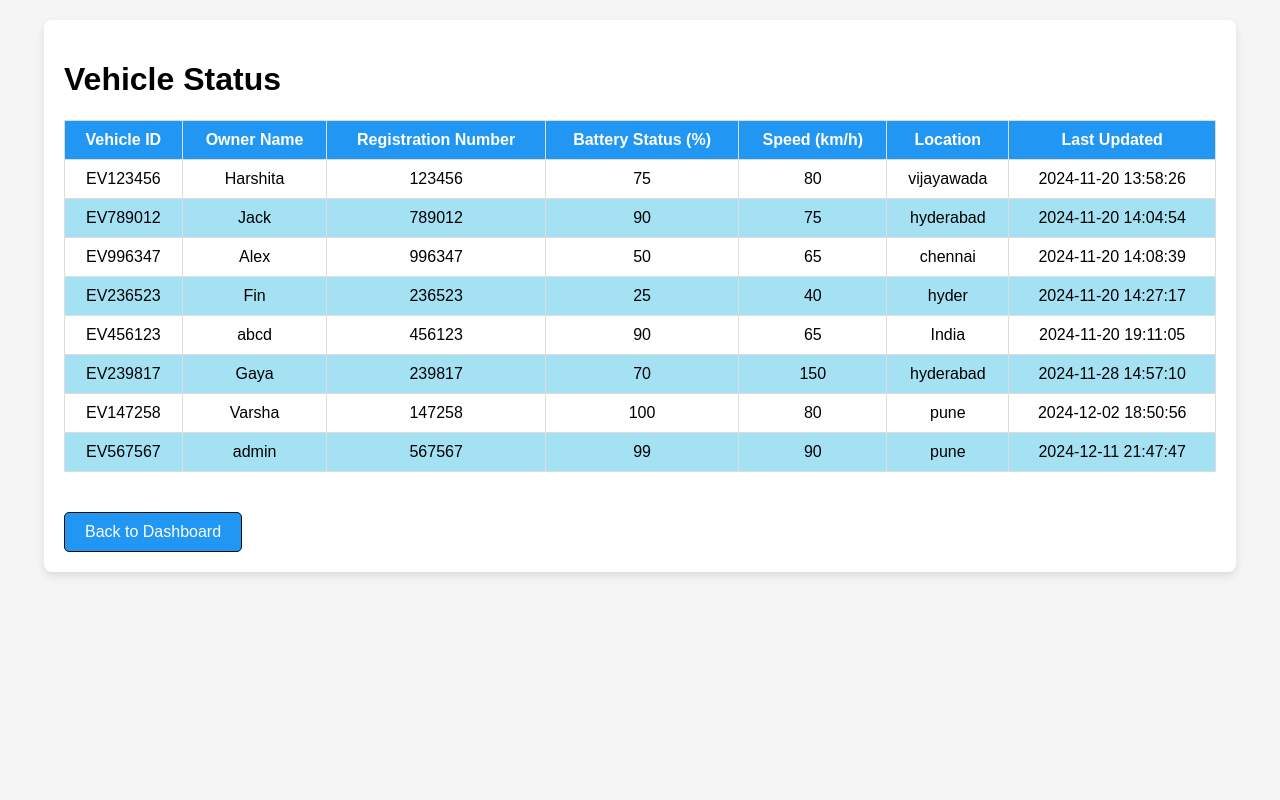
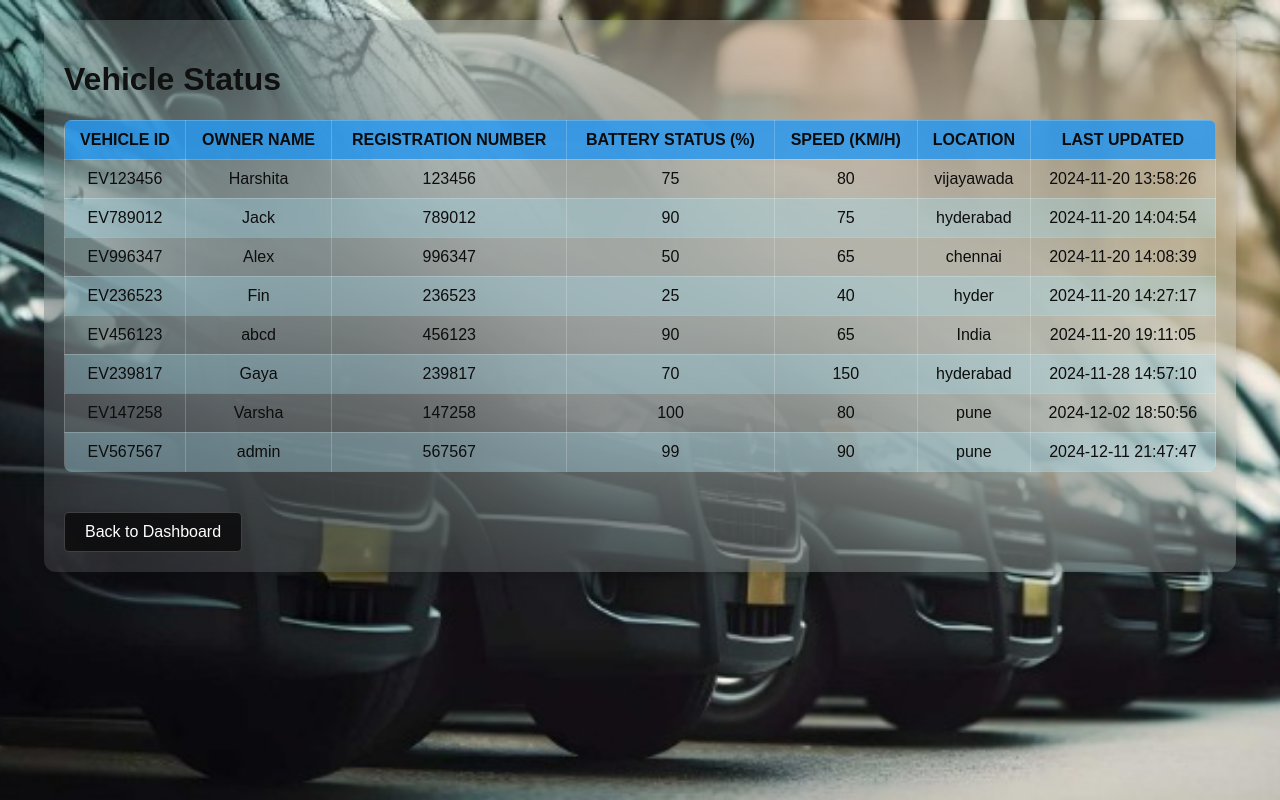
Before and after one commit to HARSHITAUPPALAPATI/Real-Time-EV-Fleet-Monitoring-and-Predictive-Analytics-Solution, a Flask app: page /vehicle_status in a window 1280 px wide. Run offline with Flask 3, Linux system fonts and the light colour scheme; a user stored in the database is signed in.

Commit message:
Update vehicle_status.css

```diff
--- a/static/css/vehicle_status.css
+++ b/static/css/vehicle_status.css
@@ -1,63 +1,80 @@
+/* General Reset */
 body {
     font-family: Arial, sans-serif;
     margin: 0;
     padding: 0;
-    background-color: #f5f5f5;
+    background: url('/static/images/image.jpg') no-repeat center center fixed; /* Add a background image */
+    background-size: cover; /* Cover the full viewport */
+    color: #111010; /* Text color for readability on a dark background */
 }
 
+/* Container */
 .container {
     margin: 20px auto;
     max-width: 90%;
     padding: 20px;
-    background-color: #fff;
-    box-shadow: 0px 4px 8px rgba(0, 0, 0, 0.1);
-    border-radius: 8px;
+    background: rgba(255, 255, 255, 0.1); /* Semi-transparent background */
+    backdrop-filter: blur(100px); /* Glassmorphism effect */
+    border-radius: 12px;
+    box-shadow: 0 4px 15px rgba(0, 0, 0, 0.2); /* Subtle shadow for depth */
 }
 
+/* Header */
 h2 {
     text-align: center;
     margin-bottom: 20px;
-    color: #333;
+    color: #0d0d0d; /* Bright white for better readability */
+    font-size: 24px;
 }
 
+/* Table */
 table {
     width: 100%;
     border-collapse: collapse;
     margin: 20px 0;
+    background: rgba(255, 255, 255, 0.1); /* Semi-transparent table background */
+    border-radius: 8px;
+    overflow: hidden;
 }
 
 th, td {
-    border: 1px solid #ddd;
+    border: 1px solid rgba(255, 255, 255, 0.2); /* Lighter border for the table */
     padding: 10px;
     text-align: center;
+    color: #0e0d0d; /* White text for table content */
 }
 
 th {
-    background-color: #2196f3;
-    color: white;
+    background-color: rgba(33, 150, 243, 0.8); /* Slightly transparent blue for header */
+    color: #0b0b0b;
     font-weight: bold;
+    text-transform: uppercase;
 }
 
 tr:nth-child(even) {
-    background-color: #a3e1f3;
+    background-color: rgba(163, 225, 243, 0.3); /* Light blue for alternating rows */
 }
 
 tr:hover {
-    background-color: #ddd;
+    background-color: rgba(255, 255, 255, 0.2); /* Slight highlight on hover */
 }
 
+/* Back Button */
 .back-button {
     display: inline-block;
     padding: 10px 20px;
-    background-color: #2196f3;
-    color: white;
+    background: rgba(14, 14, 15, 0.9); /* Transparent blue for button */
+    color: #fff;
     text-decoration: none;
     border-radius: 5px;
     margin-top: 20px;
     text-align: center;
-    border: 1px solid #100f0f;
+    border: 1px solid rgba(255, 255, 255, 0.2); /* Lighter border for button */
+    font-size: 16px;
+    transition: background-color 0.3s ease, box-shadow 0.3s ease;
 }
 
 .back-button:hover {
-    background-color: #1769aa;
+    background-color: rgba(23, 105, 170, 0.9); /* Darker blue on hover */
+    box-shadow: 0 4px 10px rgba(33, 150, 243, 0.6); /* Glow effect on hover */
 }
```
